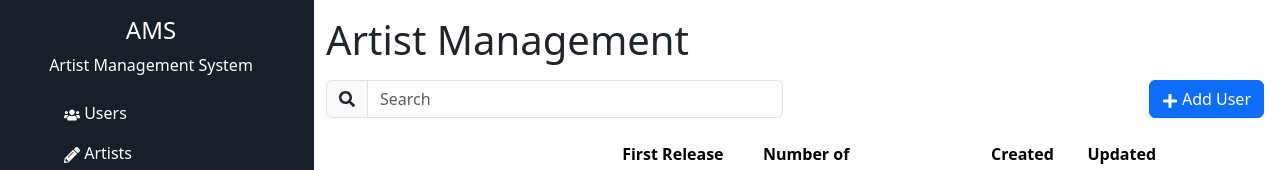
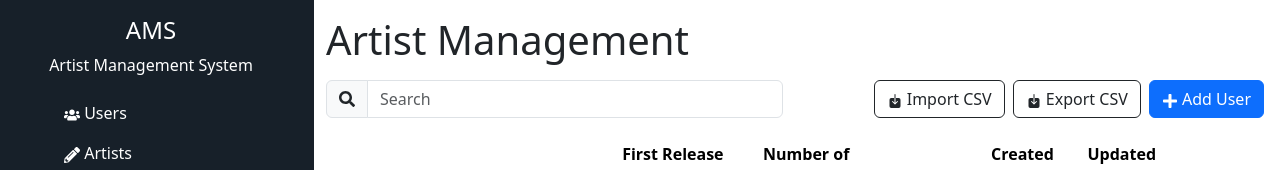
Before and after one commit to bisesh7/Artist-Management-System, a React (Create React App) app in the folder frontend/: page /artists in a window 1280 px wide. Shown: the top 170 px of the page. Built offline with nearby package versions, Linux system fonts and the light colour scheme.

Commit message:
Add dowload buttons

```diff
--- a/frontend/src/Components/ArtistsComponent.jsx
+++ b/frontend/src/Components/ArtistsComponent.jsx
@@ -1,6 +1,7 @@
 import { Button, Col, Form, InputGroup, Row } from "react-bootstrap";
 import { FaPlus, FaSearch } from "react-icons/fa";
 import ArtistsTable from "./ArtistsTable";
+import { IoDownload } from "react-icons/io5";
 
 const ArtistsComponent = () => {
   return (
@@ -18,6 +19,16 @@ const ArtistsComponent = () => {
             </InputGroup>
           </Col>
           <Col className="d-flex justify-content-end">
+            <div className="me-2">
+              <Button variant="outline-dark">
+                <IoDownload /> Import CSV
+              </Button>
+            </div>
+            <div className="me-2">
+              <Button variant="outline-dark">
+                <IoDownload /> Export CSV
+              </Button>
+            </div>
             <div>
               <Button>
                 <FaPlus /> Add User{" "}
```
